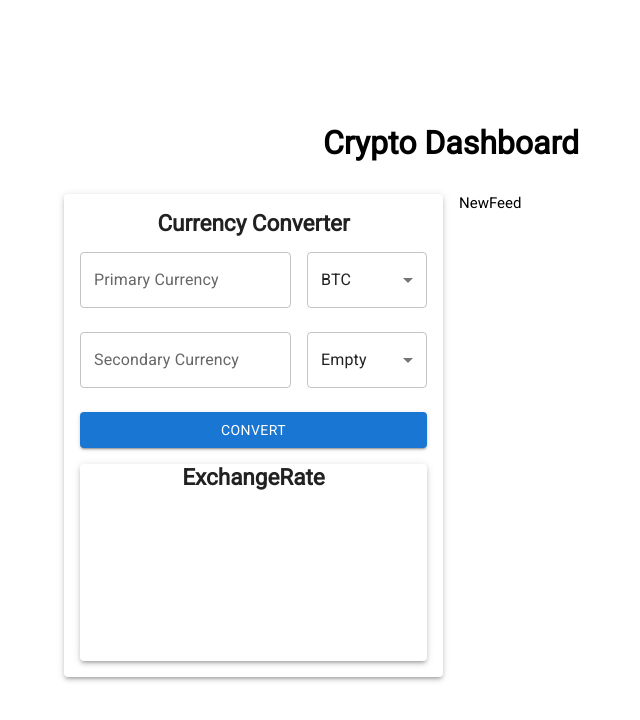
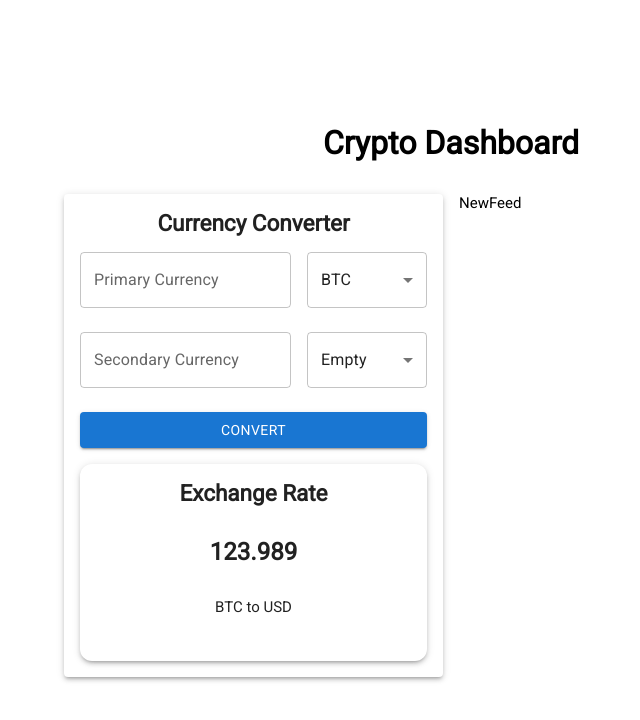
Before and after one commit to maxcore25/next-crypto-dashboard-draft, a Next.js app: page / in a window 1280 px wide. Shown: the top 720 px of the page, without its empty margins (189-829 px from the left). Built offline with nearby package versions, Linux system fonts and the light colour scheme.

Commit message:
ExchangeRate Stylized

```diff
--- a/app/components/elements/ExchangeRate/ExchangeRate.module.scss
+++ b/app/components/elements/ExchangeRate/ExchangeRate.module.scss
@@ -0,0 +1,23 @@
+.mainGrid {
+  display: grid;
+  grid-template-rows: auto 1fr 1fr;
+  gap: 32px;
+  padding: 16px;
+  text-align: center;
+
+  h3 {
+    font-weight: 900;
+    font-size: 1.5rem;
+  }
+
+  .inputsGrid {
+    display: grid;
+    gap: 24px;
+
+    .inputContainer {
+      display: grid;
+      grid-template-columns: 1fr auto;
+      gap: 16px;
+    }
+  }
+}
--- a/app/components/elements/ExchangeRate/index.js
+++ b/app/components/elements/ExchangeRate/index.js
@@ -3,9 +3,11 @@ import { Paper } from '@mui/material';
 
 const ExchangeRate = () => {
   return (
-    <Paper elevation={3}>
+    <Paper elevation={3} sx={{ borderRadius: '12px' }}>
       <div className={styles.mainGrid}>
-        <h2>ExchangeRate</h2>
+        <h2>Exchange Rate</h2>
+        <h3>123.989</h3>
+        <span>BTC to USD</span>
       </div>
     </Paper>
   );
```
